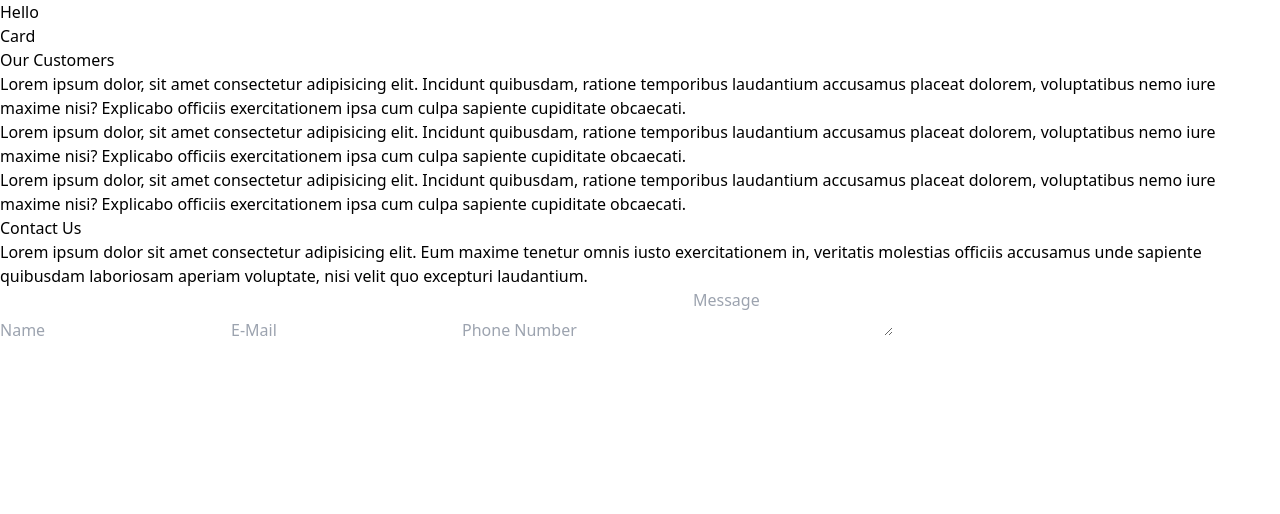
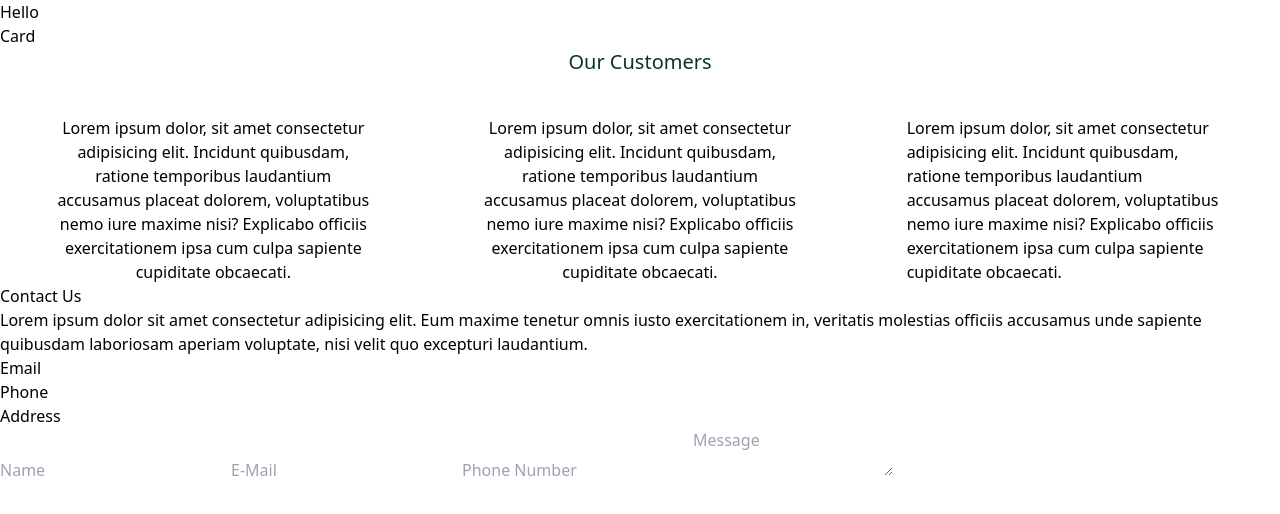
Before and after one commit to DCI-DEV-Team/001-insurance-landingpage, a React (Vite) app: page / in a window 1280 px wide. Shown: the top 514 px of the page. Built offline with nearby package versions, Linux system fonts and the light colour scheme.

Commit message:
started styling

```diff
--- a/src/components/Sections/FooterSection.jsx
+++ b/src/components/Sections/FooterSection.jsx
@@ -2,22 +2,22 @@ import Form from "../Utilities/Form";
 
 export default function FooterSection() {
   return (
-    <footer>
-      <h3 className="footerHeader">Our Customers</h3>
-      <div className="footerParagraphContainer">
-        <p>
+    <footer className="footer">
+      <h3 className="footerHeader text-xl text-center mb-10 text-darkgreen">Our Customers</h3>
+      <div className="footerParagraphContainer flex justify-around">
+        <p className="flex-wrap mx-6 text-center max-w-xs">
           Lorem ipsum dolor, sit amet consectetur adipisicing elit. Incidunt
           quibusdam, ratione temporibus laudantium accusamus placeat dolorem,
           voluptatibus nemo iure maxime nisi? Explicabo officiis exercitationem
           ipsa cum culpa sapiente cupiditate obcaecati.
         </p>
-        <p>
+        <p className="flex-wrap mx-6 text-center max-w-xs">
           Lorem ipsum dolor, sit amet consectetur adipisicing elit. Incidunt
           quibusdam, ratione temporibus laudantium accusamus placeat dolorem,
           voluptatibus nemo iure maxime nisi? Explicabo officiis exercitationem
           ipsa cum culpa sapiente cupiditate obcaecati.
         </p>
-        <p>
+        <p className="flex-wrap mx-6 text max-w-xs">
           Lorem ipsum dolor, sit amet consectetur adipisicing elit. Incidunt
           quibusdam, ratione temporibus laudantium accusamus placeat dolorem,
           voluptatibus nemo iure maxime nisi? Explicabo officiis exercitationem
@@ -36,9 +36,18 @@ export default function FooterSection() {
             </p>
           </div>
           <div className="footerContactLeftLower">
-            <div className="footerContactLeftLowerEmail"></div>
-            <div className="footerContactLeftLowerPhone"></div>
-            <div className="footerContactLeftLowerAdress"></div>
+            <div className="footerContactLeftLowerEmail">
+              <div className="footerGreenIconBall"></div>
+              <div className="footerEmailContainer"><p className="footerEmailFontBold">Email</p><p></p></div>
+            </div>
+            <div className="footerContactLeftLowerPhone">
+              <div className="footerGreenIconBall"></div>
+              <div className="footerEmailContainer"><p>Phone</p><p></p></div>
+            </div>
+            <div className="footerContactLeftLowerAdress">
+              <div className="footerGreenIconBall"></div>
+              <div className="footerEmailContainer"><p>Address</p><p></p></div>
+            </div>
           </div>
         </div>
       </div>
--- a/tailwind.config.js
+++ b/tailwind.config.js
@@ -2,6 +2,12 @@
 export default {
   content: ['./index.html', './src/**/*.{js,ts,jsx,tsx}'],
   theme: {
+    // ADDED SOME COLORS REMOVE IF WRONG
+    colors: {
+      transparent: 'transparent',
+      current: 'currentColor',
+      darkgreen: "rgb(9, 54, 36)"
+    },
     extend: {},
   },
   plugins: [],
```
